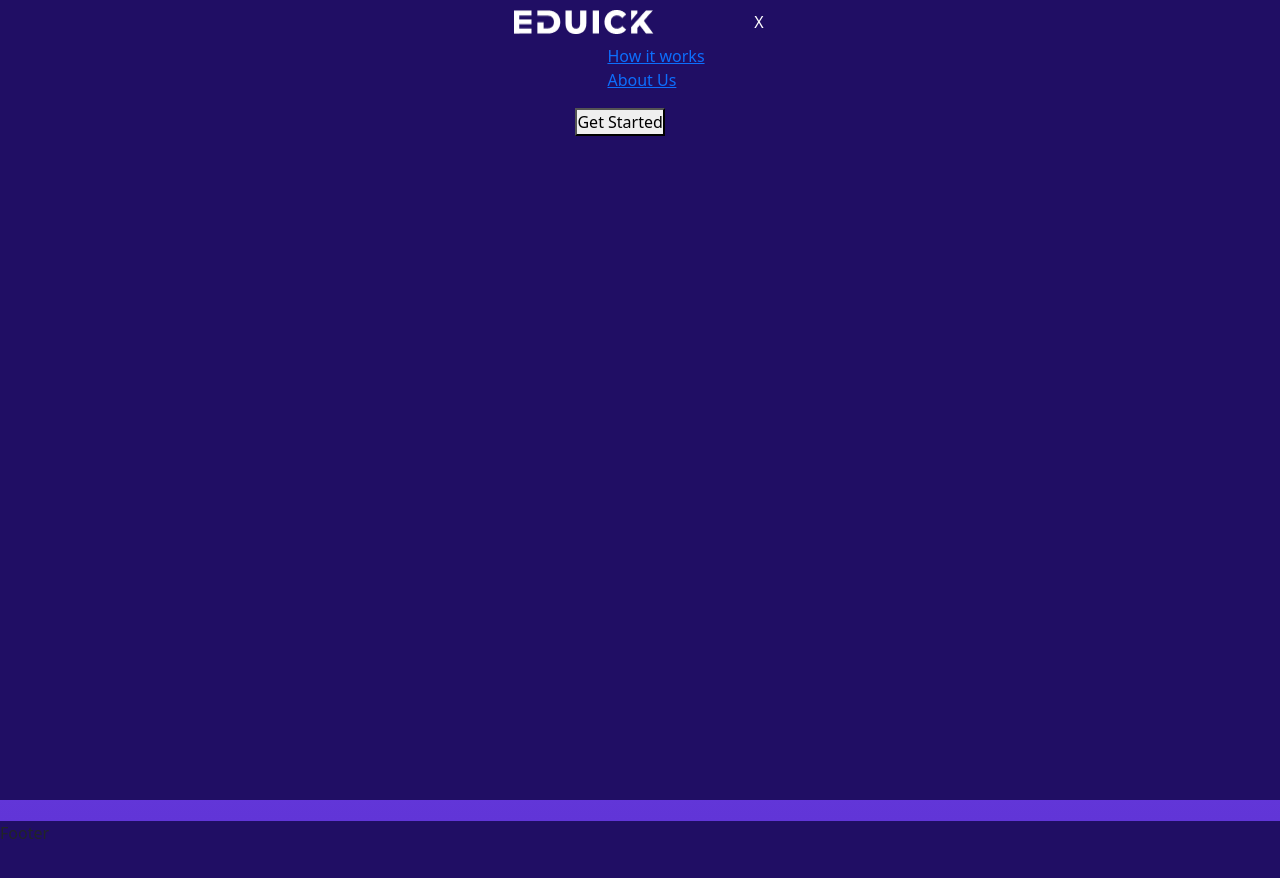
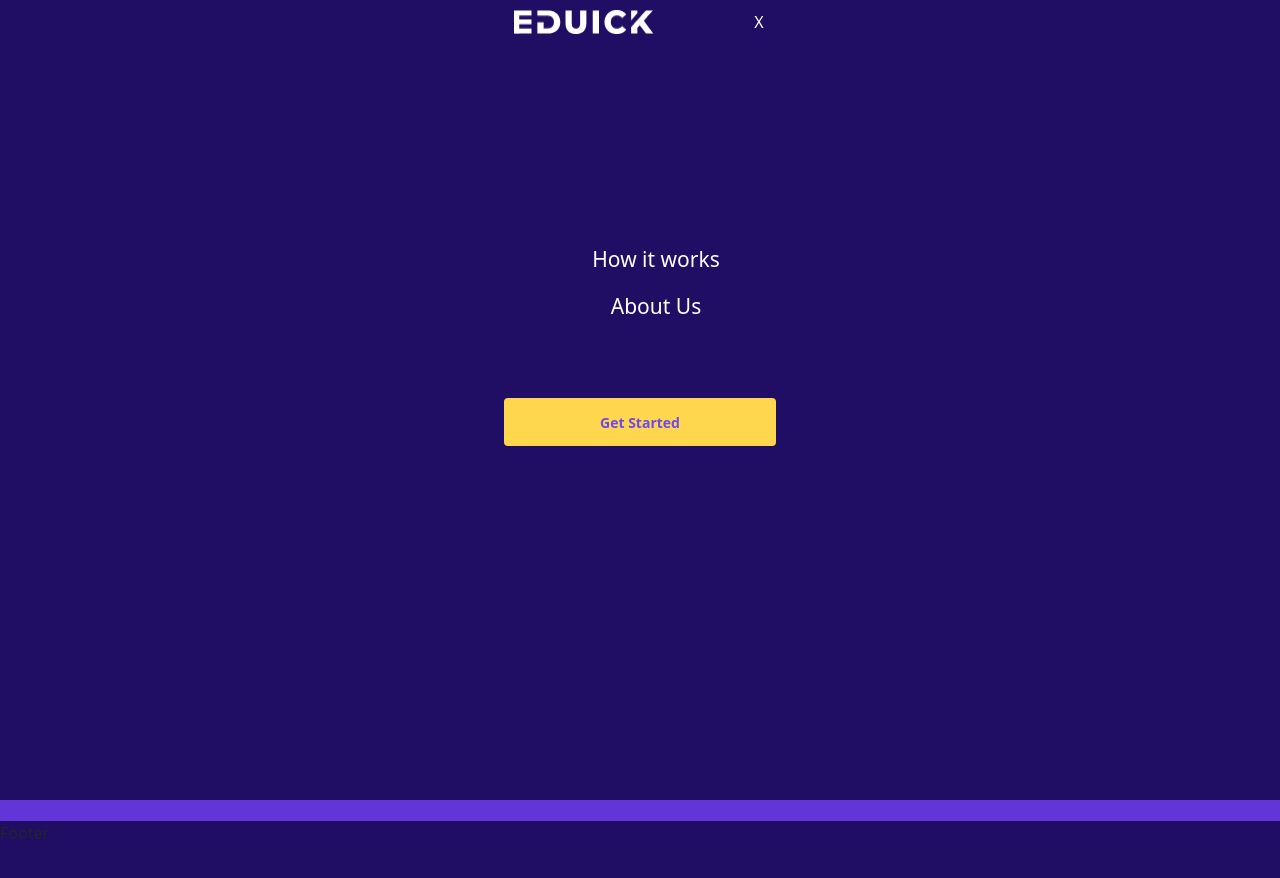
Before and after one commit to Delei09/Edusync, a React (Create React App) app in the folder front-end/: page / in a window 1280 px wide. Shown: the top 878 px of the page. Built offline with nearby package versions, Linux system fonts and the light colour scheme.

Commit message:
modalMenu

```diff
--- a/front-end/src/component/ModalMenu.css
+++ b/front-end/src/component/ModalMenu.css
@@ -16,11 +16,51 @@
     display: flex;
     justify-content: space-between;
     width: 272px;
+    margin: 0 auto;
 }
 .containerModalMenuButton{
     width: 14px;
     border: none;
     color: white;
     background: #200E64;
-
 }
+.modalMenuOpcao{
+    width: 272px;
+    display: flex;
+    align-items: center;
+    flex-direction: column;
+    justify-content: center;
+    margin: 0 a;
+}
+.modalMenuOpcao button{
+    height: 48px;
+    width: 272px;
+    border-radius: 4px;
+    background: #FFD74F;
+    border: none;
+    color: #6F48EC;
+    font-size: 14px;
+    font-weight: 700;
+}
+.modalMenuOpcao ul{
+    list-style: none;
+    display: flex;
+    flex-direction: column;
+    align-items:center;
+    justify-content: flex-start;
+    margin-top: 200px;
+    gap: 15px;
+}
+.modalMenuOpcao a{
+    width: 272px;
+    color: white;
+    text-decoration: none;
+    font-size: 21px;
+}
+.modalMenuOpcao a:hover{
+    color: white;
+    border-bottom: 2px solid white;
+}
+.modalMenuOpcao li:last-child{
+    margin-bottom: 60px;
+}
--- a/front-end/src/component/ModalMenu.jsx
+++ b/front-end/src/component/ModalMenu.jsx
@@ -11,12 +11,12 @@ const ModalMenu =  () => {
                 <button className = 'containerModalMenuButton'>X</button>
             </header>
 
-            <div>
+            <div className = ' modalMenuOpcao'>
                 <ul>
                     <li> <a href = ' #'>How it works</a> </li>
                     <li> <a href = ' #'>About Us</a> </li>
                 </ul>
-                <button type = ' submit ' >Get Started</button>
+                <button type = ' submit ' className = ' '>Get Started</button>
             </div>
         </div>
 
```
